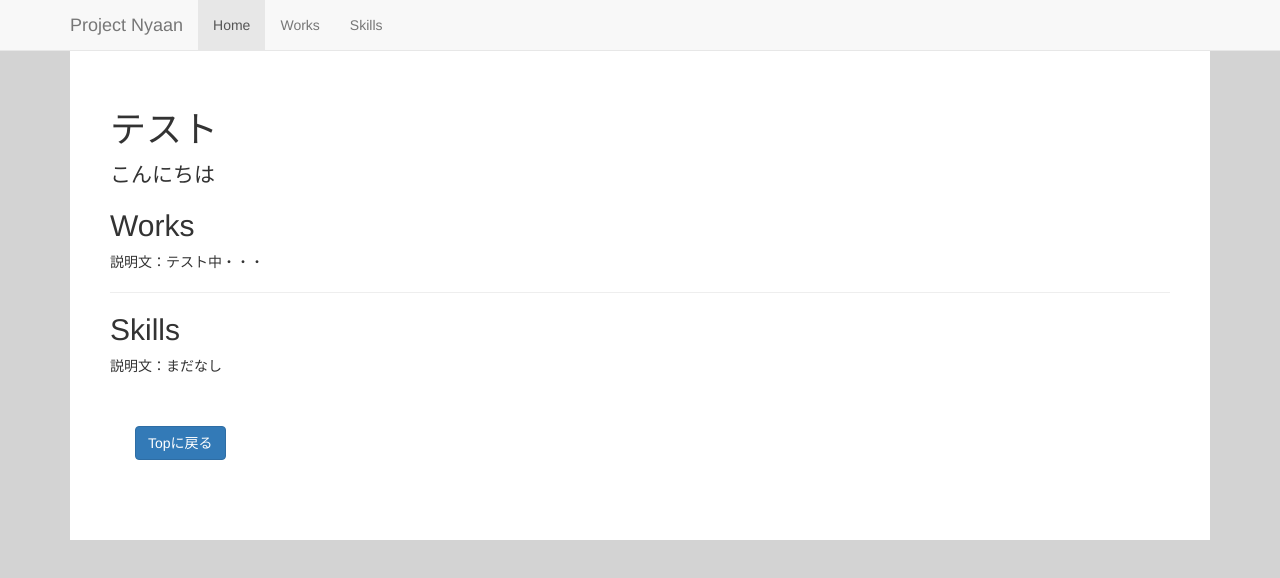
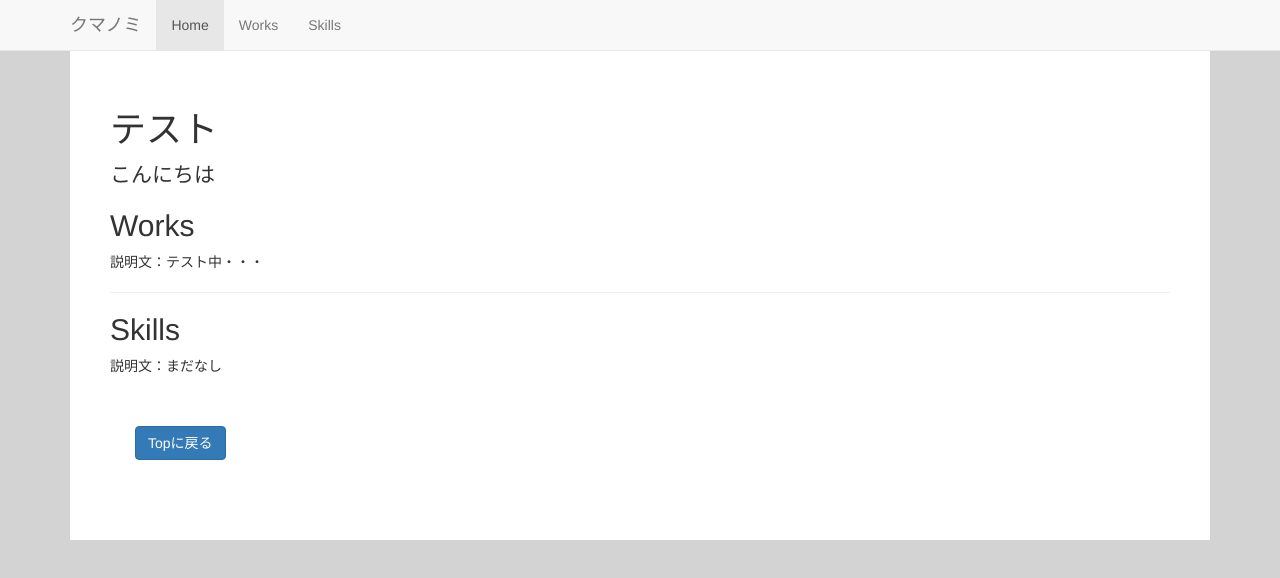
Before and after one commit to kumanomisnp00/kumanomisnp00.github.io, a plain HTML site: page index.html in a window 1280 px wide. Drawn offline with nearby package versions, Linux system fonts and the light colour scheme.

Commit message:
Update index.html

```diff
--- a/index.html
+++ b/index.html
@@ -32,7 +32,7 @@
                     <span class="icon-bar"></span>
                     <span class="icon-bar"></span>
                 </button>
-                <a class="navbar-brand" href="#">Project Nyaan</a>
+                <a class="navbar-brand" href="#">クマノミ</a>
             </div>
             <div id="navbar" class="collapse navbar-collapse">
                 <ul class="nav navbar-nav">
```
